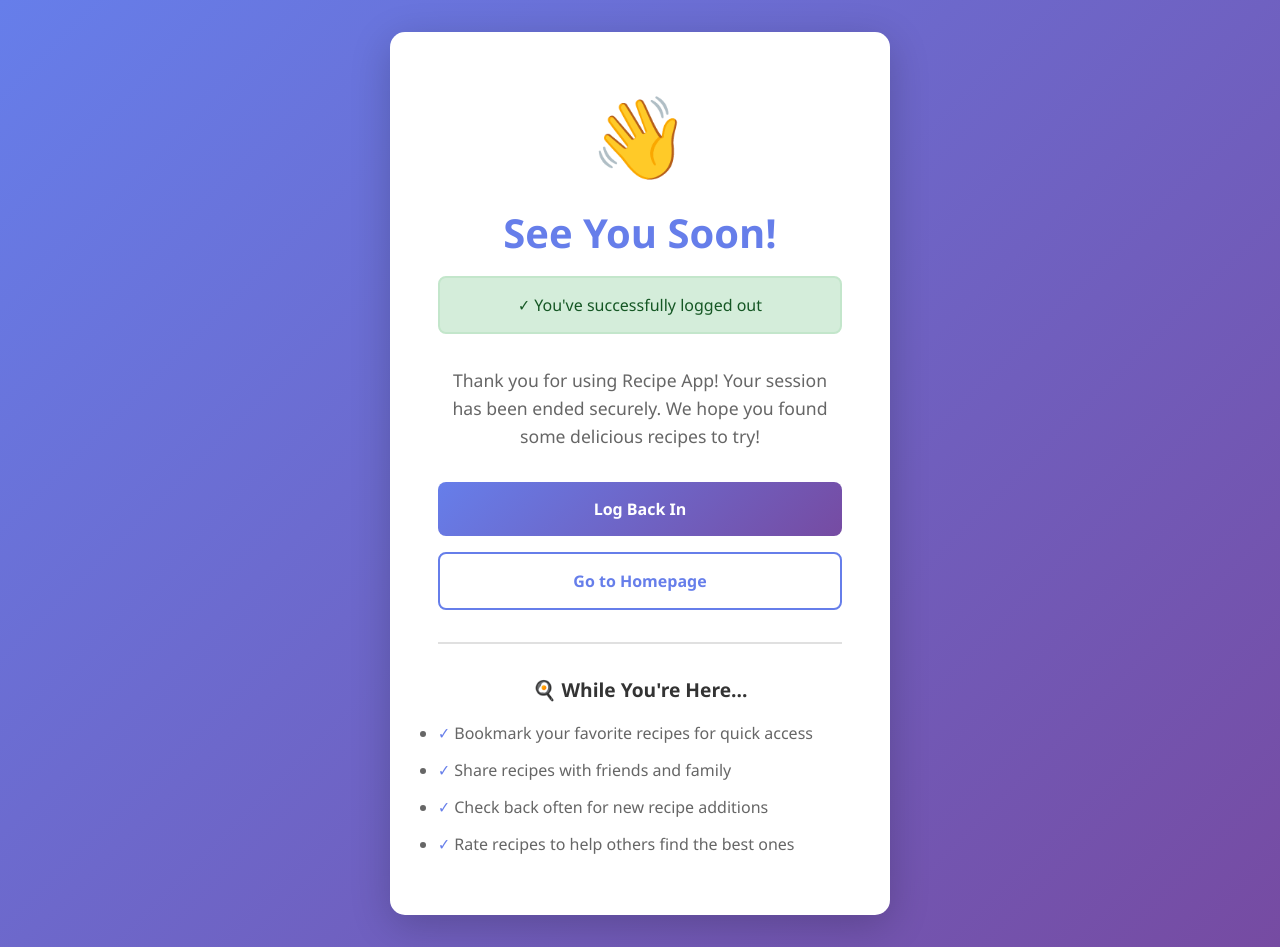
After one commit to JorgeHerter/recipe-app, a Django app: page /logout/ in a window 1280 px wide. The commit adds this page. Run offline with Django 5.2, Linux system fonts and the light colour scheme.

Commit message:
2.6 work

```diff
--- a/src/bookstore/settings.py
+++ b/src/bookstore/settings.py
@@ -137,3 +137,5 @@
 
 # Make sure you also have STATIC_URL configured
 STATIC_URL = '/static/'
+
+LOGIN_URL = '/login/'
--- a/src/recipes/templates/recipes/recipe_detail.html
+++ b/src/recipes/templates/recipes/recipe_detail.html
@@ -187,6 +187,9 @@
 <body>
     <header>
         <a href="{% url 'recipes:list' %}" class="nav-link">← Back to All Recipes</a>
+        {% if user.is_authenticated %}
+            | <a href="{% url 'recipes:logout' %}" class="nav-link">Logout 🚪</a>
+        {% endif %}
     </header>
 
     <div class="container">
--- /dev/null
+++ b/src/recipes/templates/recipes/success.html
@@ -0,0 +1,166 @@
+<!DOCTYPE html>
+<html lang="en">
+<head>
+    <meta charset="UTF-8">
+    <meta name="viewport" content="width=device-width, initial-scale=1.0">
+    <title>Logout Successful - Recipe App</title>
+    <style>
+        * {
+            margin: 0;
+            padding: 0;
+            box-sizing: border-box;
+        }
+
+        body {
+            font-family: 'Segoe UI', Tahoma, Geneva, Verdana, sans-serif;
+            background: linear-gradient(135deg, #667eea 0%, #764ba2 100%);
+            min-height: 100vh;
+            display: flex;
+            justify-content: center;
+            align-items: center;
+            padding: 2rem;
+        }
+
+        .success-container {
+            background: white;
+            padding: 3rem;
+            border-radius: 15px;
+            box-shadow: 0 10px 40px rgba(0,0,0,0.2);
+            max-width: 500px;
+            width: 100%;
+            text-align: center;
+        }
+
+        .icon {
+            font-size: 5rem;
+            margin-bottom: 1rem;
+            animation: bounce 1s ease;
+        }
+
+        @keyframes bounce {
+            0%, 100% { transform: translateY(0); }
+            50% { transform: translateY(-20px); }
+        }
+
+        h1 {
+            color: #667eea;
+            font-size: 2.5rem;
+            margin-bottom: 1rem;
+        }
+
+        .message {
+            color: #666;
+            font-size: 1.1rem;
+            margin-bottom: 2rem;
+            line-height: 1.6;
+        }
+
+        .success-box {
+            background: #d4edda;
+            border: 2px solid #c3e6cb;
+            color: #155724;
+            padding: 1rem;
+            border-radius: 8px;
+            margin-bottom: 2rem;
+            font-weight: 500;
+        }
+
+        .actions {
+            display: flex;
+            flex-direction: column;
+            gap: 1rem;
+        }
+
+        .btn {
+            padding: 1rem 2rem;
+            border-radius: 8px;
+            text-decoration: none;
+            font-size: 1rem;
+            font-weight: bold;
+            transition: transform 0.3s, box-shadow 0.3s;
+            display: inline-block;
+        }
+
+        .btn:hover {
+            transform: translateY(-2px);
+        }
+
+        .btn-primary {
+            background: linear-gradient(135deg, #667eea 0%, #764ba2 100%);
+            color: white;
+        }
+
+        .btn-primary:hover {
+            box-shadow: 0 5px 15px rgba(102, 126, 234, 0.4);
+        }
+
+        .btn-secondary {
+            background: white;
+            color: #667eea;
+            border: 2px solid #667eea;
+        }
+
+        .btn-secondary:hover {
+            background: #f8f9fa;
+        }
+
+        .info-section {
+            margin-top: 2rem;
+            padding-top: 2rem;
+            border-top: 2px solid #e0e0e0;
+        }
+
+        .info-title {
+            color: #333;
+            font-size: 1.2rem;
+            margin-bottom: 1rem;
+        }
+
+        .info-list {
+            text-align: left;
+            color: #666;
+            line-height: 1.8;
+        }
+
+        .info-list li {
+            margin-bottom: 0.5rem;
+        }
+
+        .info-list li:before {
+            content: "✓ ";
+            color: #667eea;
+            font-weight: bold;
+        }
+    </style>
+</head>
+<body>
+    <div class="success-container">
+        <div class="icon">👋</div>
+        <h1>See You Soon!</h1>
+
+        <div class="success-box">
+            ✓ You've successfully logged out
+        </div>
+
+        <p class="message">
+            Thank you for using Recipe App! Your session has been ended securely.
+            We hope you found some delicious recipes to try!
+        </p>
+
+        <div class="actions">
+            <a href="{% url 'recipes:login' %}" class="btn btn-primary">Log Back In</a>
+            <a href="{% url 'recipes:home' %}" class="btn btn-secondary">Go to Homepage</a>
+        </div>
+
+        <div class="info-section">
+            <h3 class="info-title">🍳 While You're Here...</h3>
+            <ul class="info-list">
+                <li>Bookmark your favorite recipes for quick access</li>
+                <li>Share recipes with friends and family</li>
+                <li>Check back often for new recipe additions</li>
+                <li>Rate recipes to help others find the best ones</li>
+            </ul>
+        </div>
+    </div>
+</body>
+</html>
--- a/src/recipes/urls.py
+++ b/src/recipes/urls.py
@@ -5,6 +5,8 @@
 
 urlpatterns = [
     path('', views.home, name='home'),
+    path('login/', views.login_view, name='login'),
+    path('logout/', views.logout_view, name='logout'),
     path('list/', views.recipe_list, name='list'),
     path('detail/<int:pk>/', views.recipe_detail, name='detail'),
 ]
--- a/src/recipes/views.py
+++ b/src/recipes/views.py
@@ -1,23 +1,63 @@
-from django.shortcuts import render, get_object_or_404
+from django.shortcuts import render, redirect, get_object_or_404
+from django.contrib.auth import authenticate, login, logout
+from django.contrib.auth.decorators import login_required
+from django.contrib import messages
 from .models import Recipe
+from .forms import LoginForm
 
 def home(request):
     """Welcome page for the Recipe application"""
     return render(request, 'recipes/recipes_home.html')
 
+def login_view(request):
+    """Handle user login"""
+    error_message = None
+    form = LoginForm()
+
+    if request.method == 'POST':
+        form = LoginForm(data=request.POST)
+
+        if form.is_valid():
+            username = form.cleaned_data.get('username')
+            password = form.cleaned_data.get('password')
+
+            # Authenticate user
+            user = authenticate(request, username=username, password=password)
+
+            if user is not None:
+                # Login successful
+                login(request, user)
+                # Redirect to recipe list (protected page)
+                return redirect('recipes:list')
+            else:
+                error_message = 'Invalid username or password'
+
+    context = {
+        'form': form,
+        'error_message': error_message
+    }
+    return render(request, 'recipes/login.html', context)
+
+@login_required
 def recipe_list(request):
-    """Display all recipes"""
+    """Display all recipes - PROTECTED VIEW"""
     recipes = Recipe.objects.all().order_by('-created_at')
     context = {
         'recipes': recipes
     }
     return render(request, 'recipes/recipe_list.html', context)
 
+@login_required
 def recipe_detail(request, pk):
-    """Display details for a specific recipe"""
+    """Display details for a specific recipe - PROTECTED VIEW"""
     recipe = get_object_or_404(Recipe, pk=pk)
     context = {
         'recipe': recipe,
         'ingredients_list': recipe.get_ingredients_list()
     }
     return render(request, 'recipes/recipe_detail.html', context)
+
+def logout_view(request):
+    """Handle user logout"""
+    logout(request)
+    return render(request, 'recipes/success.html')
```
Also changed, not shown: src/recipes/forms.py (added, +16 -0 lines), src/recipes/templates/recipes/login.html (added, +158 -0 lines), src/recipes/templates/recipes/recipe_list.html (+6 -1 lines), src/recipes/templates/recipes/recipes_home.html (+52 -3 lines), src/recipes/tests.py (+75 -15 lines).
